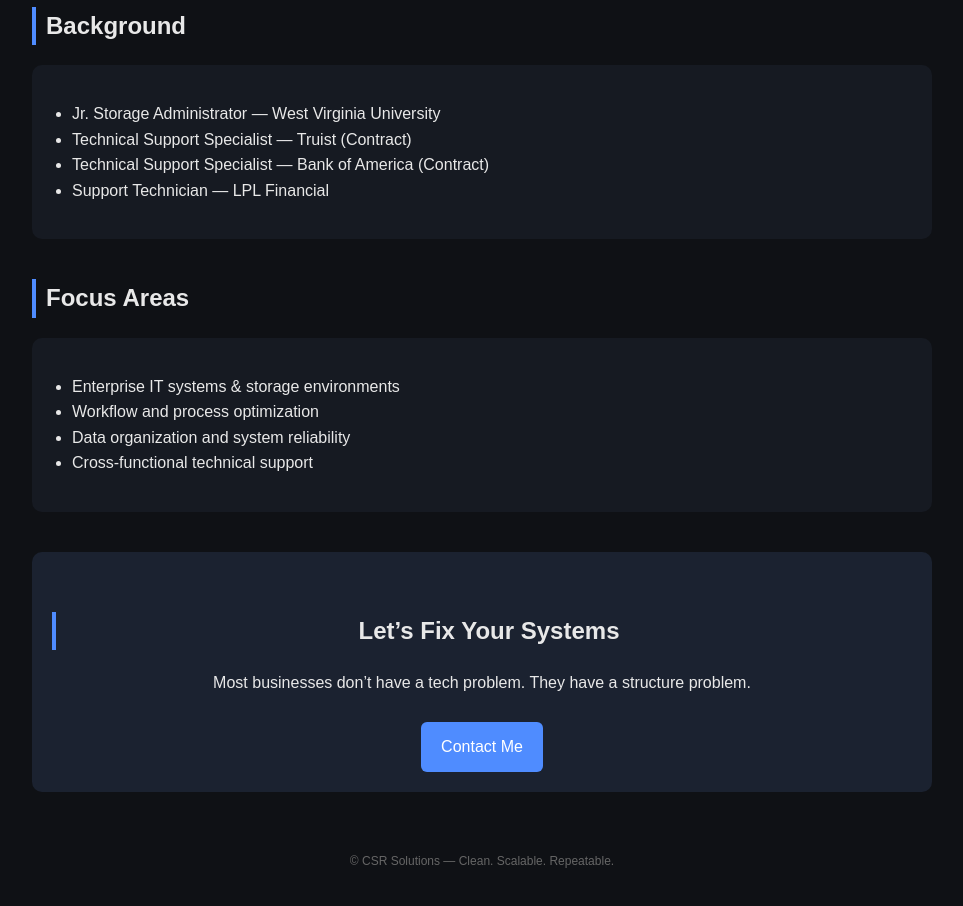
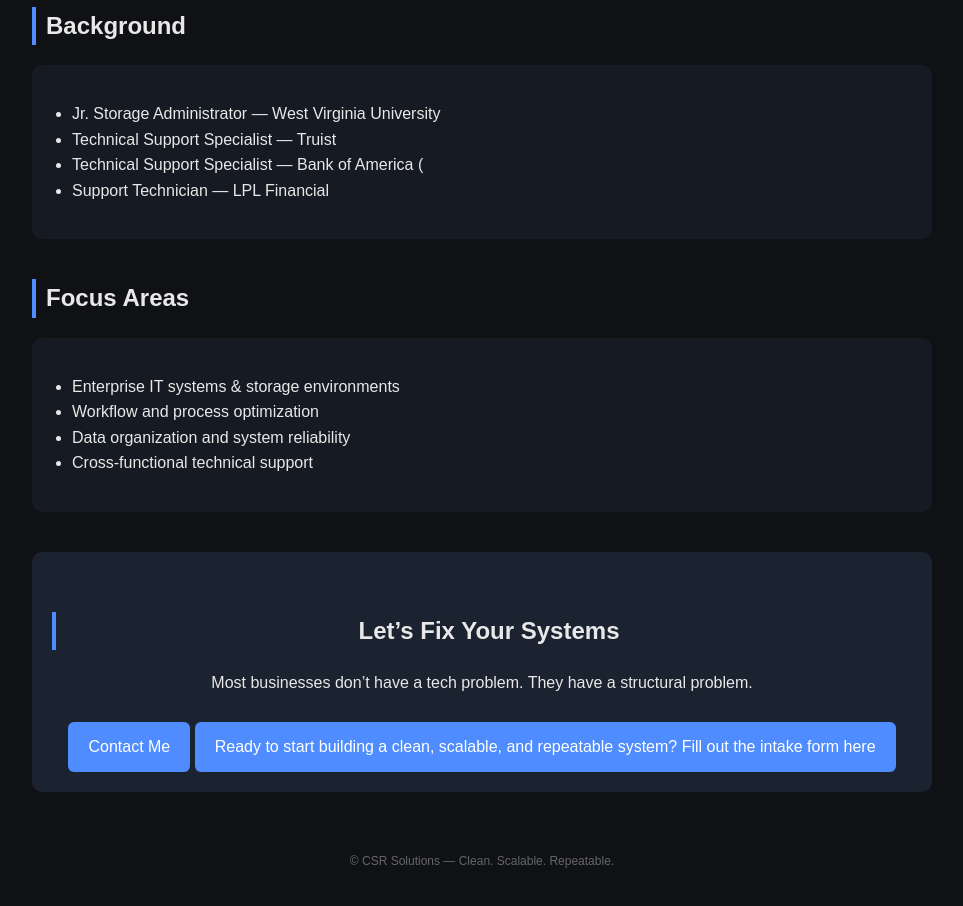
Before and after one commit to tpatters10/csr-landing, a plain HTML site: page index.html in a window 1280 px wide. Shown: the part 960-1866 px from the top of the page, without its empty margins (158-1121 px from the left). Drawn offline with Linux system fonts and the light colour scheme.

Commit message:
index.html

```diff
--- a/index.html
+++ b/index.html
@@ -131,8 +131,8 @@
     <div class="card">
       <ul>
         <li>Jr. Storage Administrator — West Virginia University</li>
-        <li>Technical Support Specialist — Truist (Contract)</li>
-        <li>Technical Support Specialist — Bank of America (Contract)</li>
+        <li>Technical Support Specialist — Truist </li>
+        <li>Technical Support Specialist — Bank of America (</li>
         <li>Support Technician — LPL Financial</li>
       </ul>
     </div>
@@ -150,8 +150,9 @@
 
     <div class="cta">
       <h2>Let’s Fix Your Systems</h2>
-      <p>Most businesses don’t have a tech problem. They have a structure problem.</p>
-      <a class="button" href="mailto:hello@csrsolutions.com">Contact Me</a>
+      <p>Most businesses don’t have a tech problem. They have a structural problem.</p>
+      <a class="button" href="mailto:tpatters10@gmail.com">Contact Me</a>
+      <a class="button" href="">Ready to start building a clean, scalable, and repeatable system? Fill out the intake form here</a>
     </div>
 
     <footer>
```
